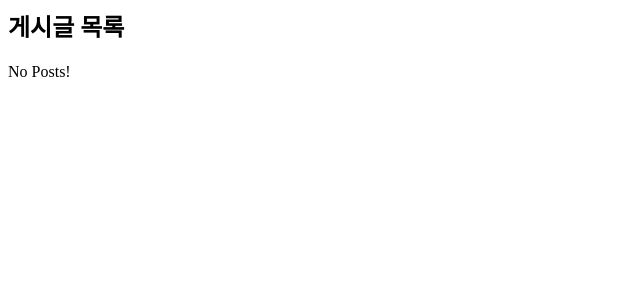
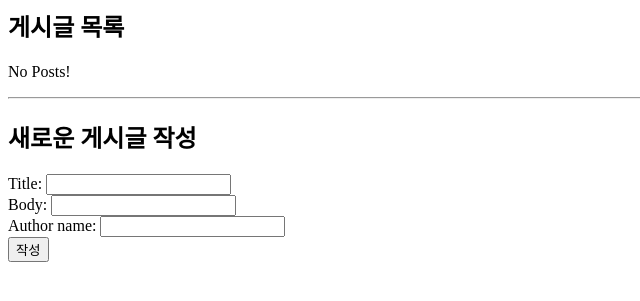
Before and after one commit to hyun2371/django-practice, a Django app: page /posts/ in a window 1280 px wide. Shown: the top 301 px of the page, without its empty margins (0-640 px from the left). Run offline with Django 5.2, Linux system fonts and the light colour scheme; data that the repository does not hold is empty.

Commit message:
feat: form 입력

```diff
--- /dev/null
+++ b/ch2/hacker_news/post/forms.py
@@ -0,0 +1,12 @@
+from django import forms
+from post.models import Post
+
+class PostForm(forms.ModelForm):
+    class Meta:
+        model = Post
+        fields = ["title", "body", "author_name"]
+        label = {
+            "title" : "제목",
+            "body" : "본문",
+            "author_name" : "작성자",
+        }
--- a/ch2/hacker_news/post/templates/post_list.html
+++ b/ch2/hacker_news/post/templates/post_list.html
@@ -10,3 +10,11 @@
 {% else %}
     <p>No Posts!</p>
 {% endif %}
+
+<hr>
+<form action="{% url 'posts' %}" method="post">
+    {% csrf_token %}
+    <h2>새로운 게시글 작성</h2>
+    {{ form }}
+    <input type="submit" value="작성">
+</form>
--- a/ch2/hacker_news/post/views.py
+++ b/ch2/hacker_news/post/views.py
@@ -1,16 +1,37 @@
 from gc import get_objects
 
-from django.http import HttpResponse
-from django.shortcuts import render, get_object_or_404
+from django.http import HttpResponse, request, HttpResponseBadRequest
+from django.shortcuts import render, get_object_or_404, redirect
 from post.models import Post
+from post.forms import PostForm
 # Create your views here.
 
 def posts_view(request):
-    posts = Post.objects.all()
-    context = {"posts" : posts}
-    return render(
-        request, "post_list.html", context
-    )
+    if request.method == "GET":
+        posts = Post.objects.all()
+        context = {"posts" : posts, "form": PostForm}
+        return render(
+            request, "post_list.html", context
+        )
+    elif request.method == "POST":
+        form = PostForm(request.POST)
+        if form.is_valid(): #유효성 검사 통과
+            title = form.cleaned_data["title"]
+            body = form.cleaned_data["body"]
+            author_name = form.cleaned_data["author_name"]
+
+            post = Post.objects.create(
+            title=title,body=body,author_name=author_name
+            )
+            context = {"post" : post, "form": PostForm} #context -> 뷰에서 만든 데이터를 html로 전달
+
+            return render(
+                request, "post_detail.html", context
+            )
+
+        return redirect("posts") # 엔드포인트
+
+
 
 def post_view(request, post_id):
     post = get_object_or_404(Post, id=post_id)
```
